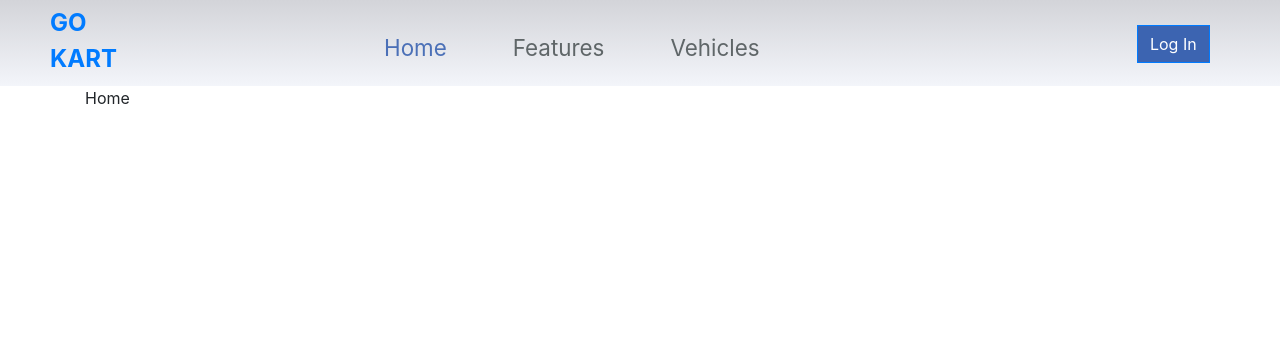
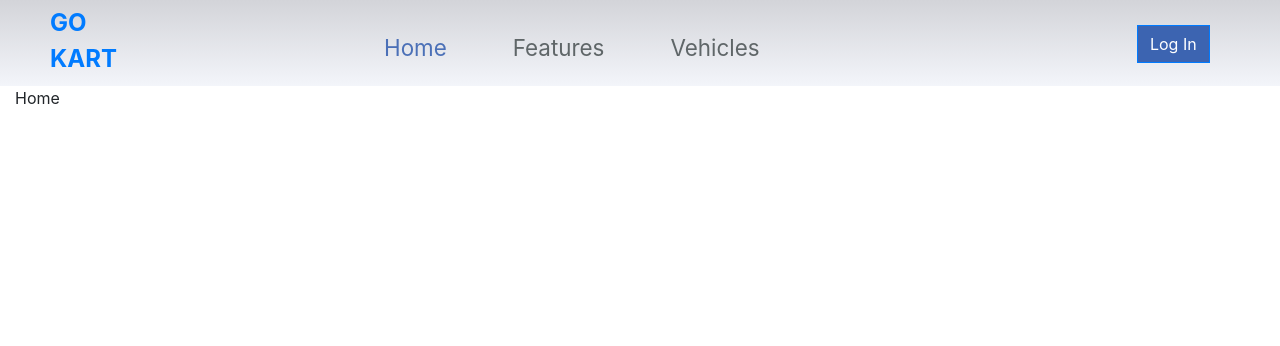
Before and after one commit to Bogdan00766/Car-Rental-Yii-framework-web-app, a PHP site: page /index.php in a window 1280 px wide. Shown: the top 346 px of the page. Run offline with PHP 8.4, Linux system fonts and the light colour scheme; data that the repository does not hold is empty; some libraries are stand-ins or nearby versions.

Commit message:
changed main container to fluid

```diff
--- a/Stage2/index.php
+++ b/Stage2/index.php
@@ -44,7 +44,7 @@
 
     </div>
 
-    <div class="container main">
+    <div class="container-fluid main">
         <?php
         require_once $file;
         ?>
```
